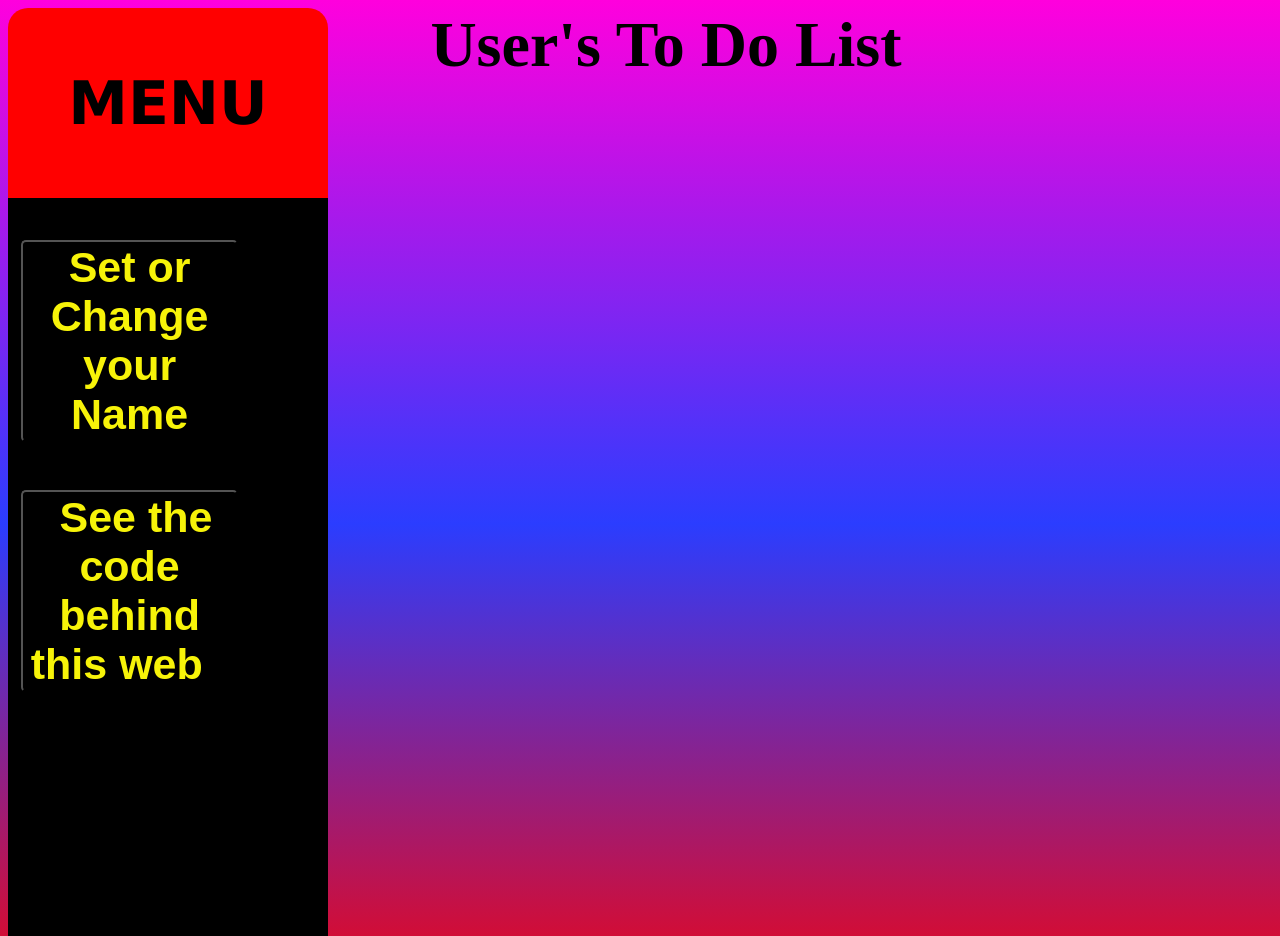
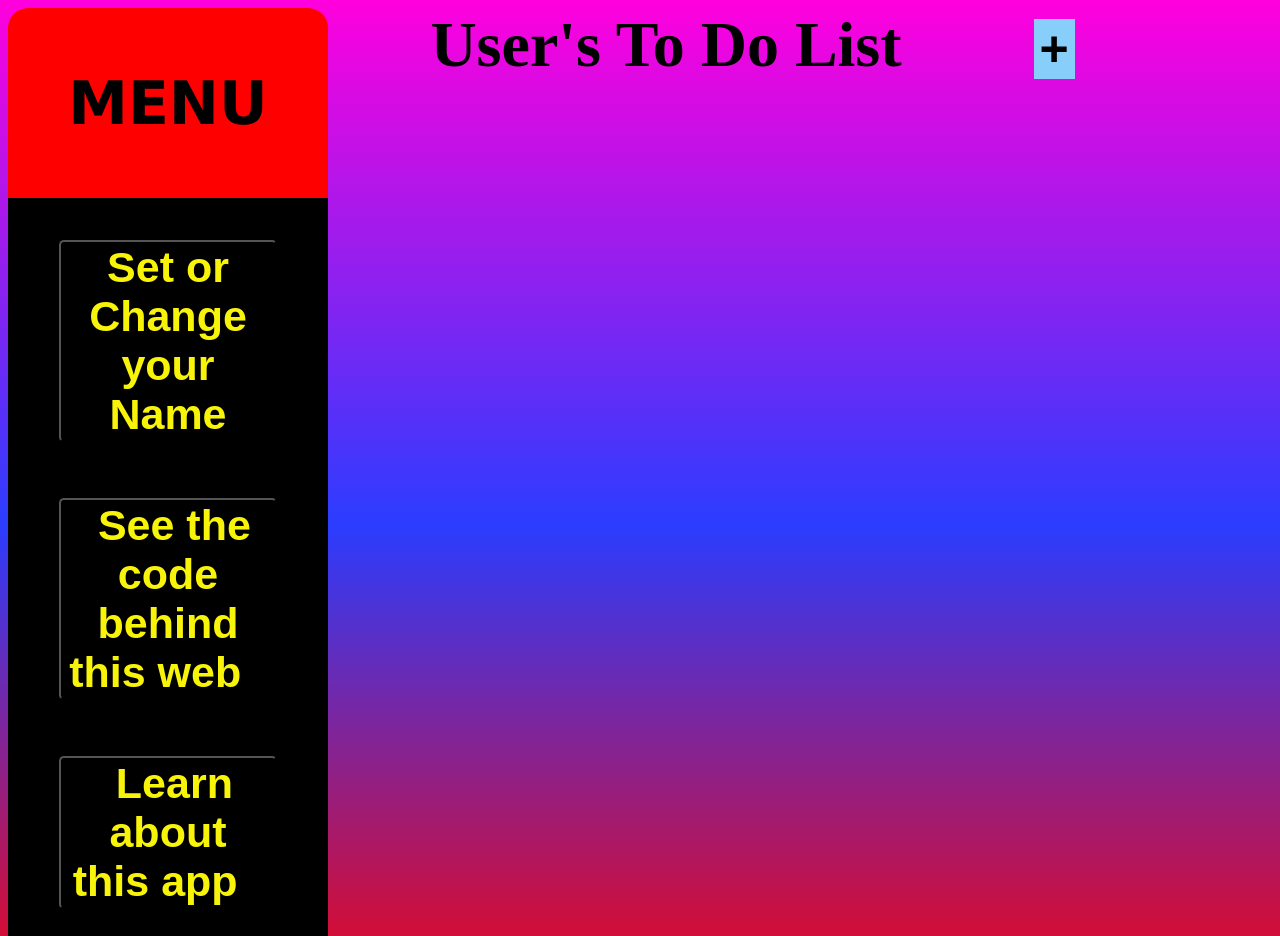
Before and after one commit to Naiiitik/toDoWeb, a plain HTML site: page web.html in a window 1280 px wide. Shown: the top 936 px of the page. Drawn offline with Linux system fonts and the light colour scheme.

Commit message:
Update web.html

```diff
--- a/web.html
+++ b/web.html
@@ -18,9 +18,9 @@
        <div class="ohio">
 
              <ul>
-                <li><button class="nombre" onclick="ask1()">Set or Change your Name</button></li>
-                <li><button class="nombre" onclick="ask1()"><a href="youtube.com" class="nombre">See the code behind this web</a></button></li>
-                <li>Learn about this app</li>
+                <li class="monk"><button class="nombre" onclick="ask1()">Set or Change your Name</button></li>
+                <li class="monk"><button class="nombre" onclick="ask1()"><a href="https://github.com/Naiiitik/toDoWeb/tree/main" class="nombre">See the code behind this web</a></button></li>
+                <li class="monk"><button class="nombre" onclick="ask1()"><a href="https://github.com/Naiiitik/toDoWeb/tree/main" class="nombre">Learn about this app</a></button></li>
              </ul>
         </div>
 
@@ -30,11 +30,23 @@
 
     <div class="main">
 
+        <div class="create">
         <h1 class="welcome">User's To Do List</h1>
+        <div class="plus"><button class="nombre1" onclick="ask2()">+</button></div>
+        </div>
+
+        <div class="work">
+            <ul class = "go">
+
+            </ul>
+
+        </div>
 
     </div>
 
     <script src="web.js"></script>
 
+
+
 </body>
 </html>
```
